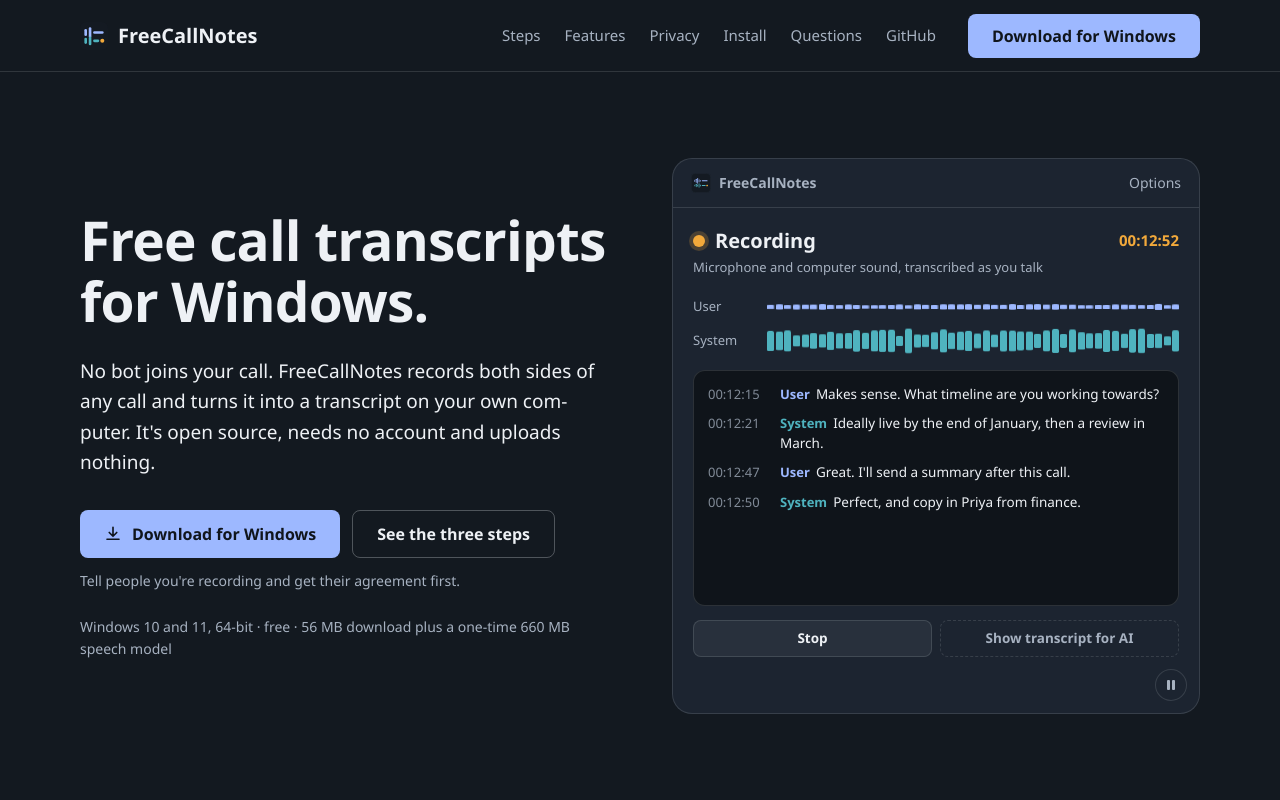
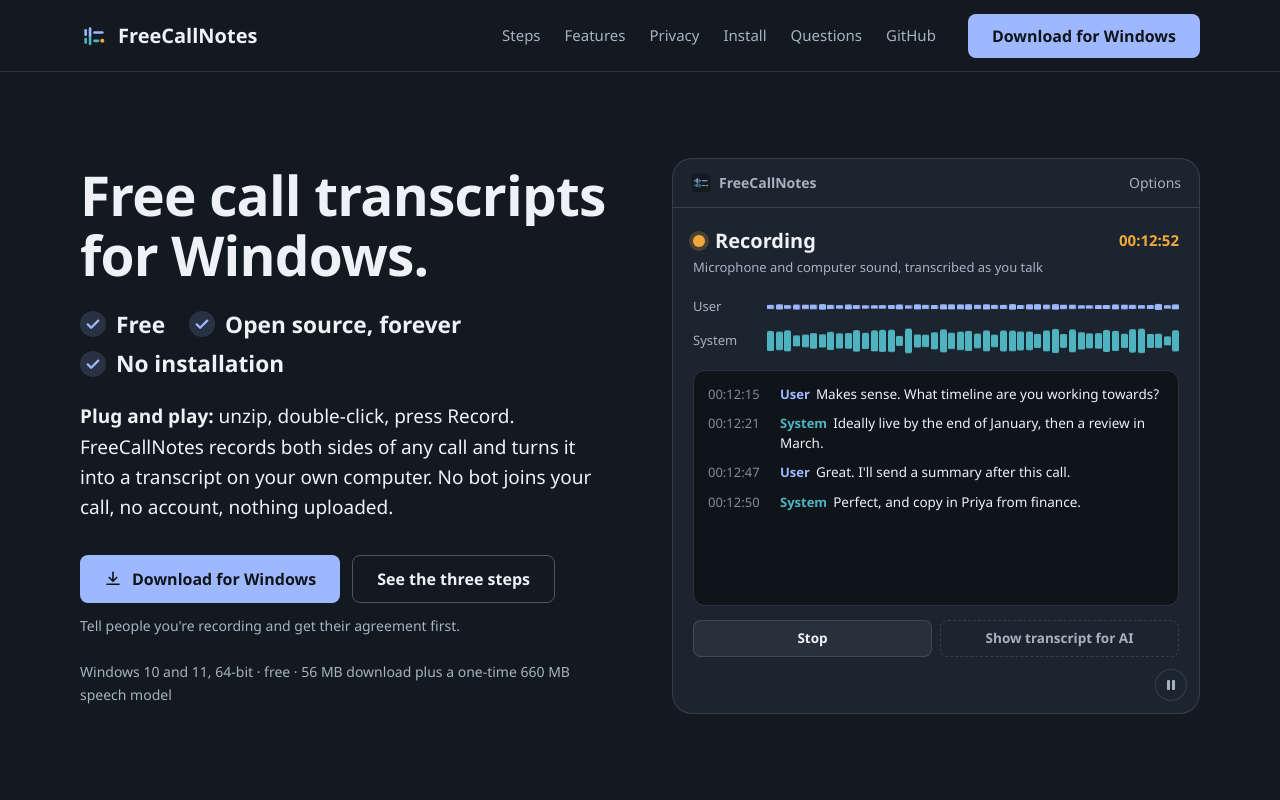
Before and after one commit to k-nadir/freecallnotes, a plain HTML site: page docs/index.html in a window 1280 px wide. Shown: the top 800 px of the page. Drawn offline with Linux system fonts and the light colour scheme.

Commit message:
Website: lead with free, open source forever, no installation

```diff
--- a/docs/index.html
+++ b/docs/index.html
@@ -4,7 +4,7 @@
 <meta charset="utf-8">
 <meta name="viewport" content="width=device-width, initial-scale=1">
 <title>FreeCallNotes: free call transcripts for Windows</title>
-<meta name="description" content="A free, open-source call recorder for Windows that records both sides of any call and transcribes it on your own computer.">
+<meta name="description" content="Free, open-source call transcripts for Windows. No installation: unzip, double-click and record. Transcribes both sides of any call on your own computer.">
 <link rel="icon" href="favicon.svg" type="image/svg+xml">
 <link rel="canonical" href="https://freecallnotes.com/">
 <meta property="og:title" content="FreeCallNotes: free call transcripts for Windows">
@@ -108,6 +108,10 @@
   .hero { min-height: calc(100vh - var(--nav)); display: flex; align-items: center; padding: var(--s-8) 0; }
   .hero .wrap { width: 100%; display: grid; grid-template-columns: 1fr 1fr; gap: var(--s-8); align-items: center; }
   .hero .lead { margin-top: var(--s-5); }
+  .hero .lead strong { color: var(--ink); font-weight: 600; }
+  .promise { list-style: none; margin: var(--s-5) 0 0; padding: 0; display: flex; flex-wrap: wrap; gap: var(--s-3) var(--s-5); }
+  .promise li { display: inline-flex; align-items: center; gap: 10px; font: 600 clamp(19px, .6vw + 15px, 24px)/1.2 var(--display); color: var(--ink); }
+  .promise svg { width: 26px; height: 26px; flex: none; padding: 4px; border-radius: 50%; background: rgba(157,184,255,.16); fill: none; stroke: var(--primary); stroke-width: 3; stroke-linecap: round; stroke-linejoin: round; }
   .ctas { display: flex; gap: var(--s-3); flex-wrap: wrap; margin-top: var(--s-6); }
   .facts { margin-top: var(--s-5); color: var(--muted); font-size: var(--t-small); }
 
@@ -274,7 +278,12 @@
         <span class="mask"><span>Free call transcripts</span></span>
         <span class="mask"><span>for Windows.</span></span>
       </h1>
-      <p class="lead fade d1">No bot joins your call. FreeCallNotes records both sides of any call and turns it into a transcript on your own computer. It's open source, needs no account and uploads nothing.</p>
+      <ul class="promise fade d1" aria-label="FreeCallNotes is">
+        <li><svg viewBox="0 0 24 24" aria-hidden="true"><path d="M5 12.5l4.5 4.5L19 7.5"/></svg>Free</li>
+        <li><svg viewBox="0 0 24 24" aria-hidden="true"><path d="M5 12.5l4.5 4.5L19 7.5"/></svg>Open source, forever</li>
+        <li><svg viewBox="0 0 24 24" aria-hidden="true"><path d="M5 12.5l4.5 4.5L19 7.5"/></svg>No installation</li>
+      </ul>
+      <p class="lead fade d1"><strong>Plug and play:</strong> unzip, double-click, press Record. FreeCallNotes records both sides of any call and turns it into a transcript on your own computer. No bot joins your call, no account, nothing uploaded.</p>
       <div class="ctas fade d2">
         <a class="btn btn--primary" href="https://github.com/khawajamnadir-bot/freecallnotes/releases/latest/download/FreeCallNotes-1.4-windows-x64.zip">
           <svg viewBox="0 0 24 24" fill="none" stroke="currentColor" stroke-width="2.2" stroke-linecap="round" stroke-linejoin="round" aria-hidden="true"><path d="M12 3v12m0 0l-5-5m5 5l5-5M4 19h16"/></svg>
```
